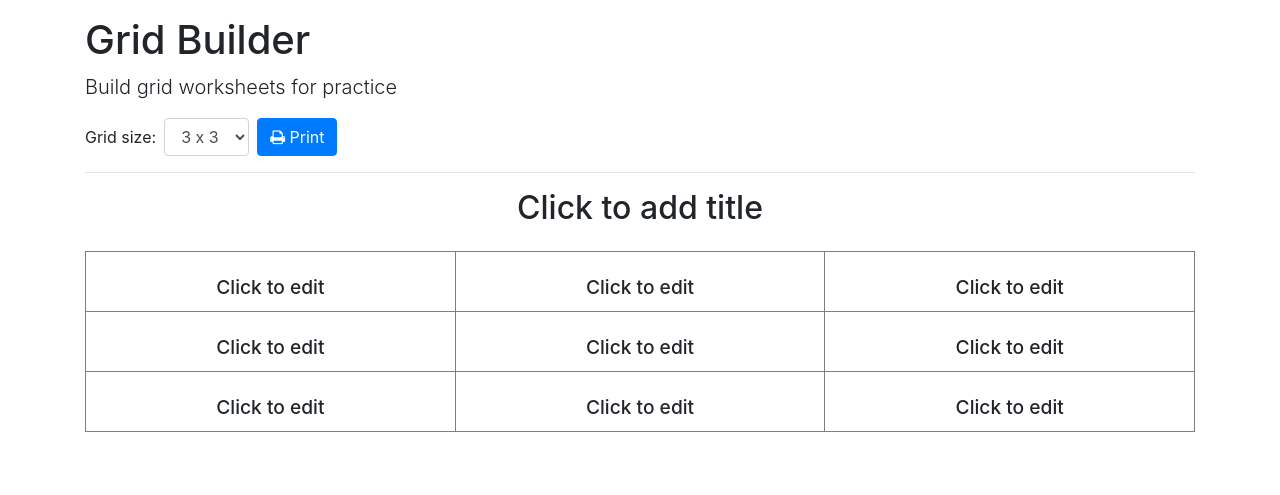
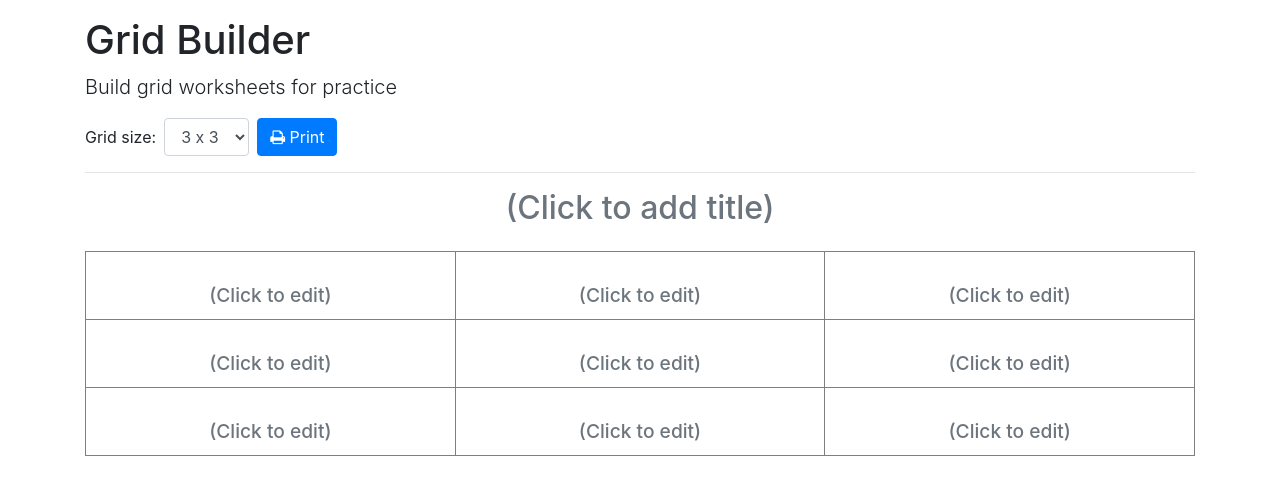
Before and after one commit to iansjk/articgrid, a Flask app: page /grid-builder in a window 1280 px wide. Shown: the part 56-551 px from the top of the page. Run offline with Flask 2, Linux system fonts and the light colour scheme; parts of the project's set-up code (start-up, migrations or seed data) failed here and were passed over; some libraries are stand-ins or nearby versions.

Commit message:
Make editable fields more userfriendly

```diff
--- a/templates/grid-builder.html
+++ b/templates/grid-builder.html
@@ -16,6 +16,11 @@
 
     .cell-title:hover, #grid-title:hover {
       cursor: pointer;
+      background: yellow;
+    }
+
+    .cell-title:focus, #grid-title:focus {
+      background: none;
     }
 
     .row {
@@ -42,7 +47,7 @@
 
     .col h4 {
       padding: 0;
-      margin-bottom: 0.75rem;
+      margin: 0.5rem 0 0.75rem;
       font-size: 1.5vw;
       white-space: nowrap;
     }
@@ -78,15 +83,17 @@
   <hr class="hidden-print">
 
   <div id="prototype">
-    <div class="col">
+    <div class="col empty-cell">
       <img class="img-fluid cell-image" data-src="holder.js/400x400?auto=yes&font=FontAwesome&text=&#xf03e;&size=100"
            src="">
-      <h4 class="cell-title" contenteditable="true">Click to edit</h4>
+      <h4 class="cell-title text-muted" contenteditable="true" data-placeholder="(Click to edit)">
+        (Click to edit)</h4>
     </div>
   </div>
 
   <section id="grid">
-    <h2 id="grid-title" contenteditable="true">Click to add title</h2>
+    <h2 id="grid-title" class="text-muted" contenteditable="true" data-placeholder="(Click to add title)">
+      (Click to add title)</h2>
     <div id="grid-cells"></div>
   </section>
 
@@ -114,9 +121,26 @@
               }
           }).trigger("change");
 
-          $("#print").click(function(e) {
+          $("#print").click(function (e) {
               e.preventDefault();
               window.print();
+          });
+
+          // disallow newline (enter key) in grid title
+          $("#grid-title").keypress(function(e) {
+              return e.which !== 13;
+          });
+
+          $("h2, h4").focusin(function() {
+              var $this = $(this);
+              if ($this.text().trim() === $this.attr("data-placeholder")) {
+                  $this.text("");
+              }
+          }).focusout(function() {
+              var $this = $(this);
+              if ($this.text().trim() === "") {
+                  $this.text($this.attr("data-placeholder"));
+              }
           });
       });
   </script>
```
